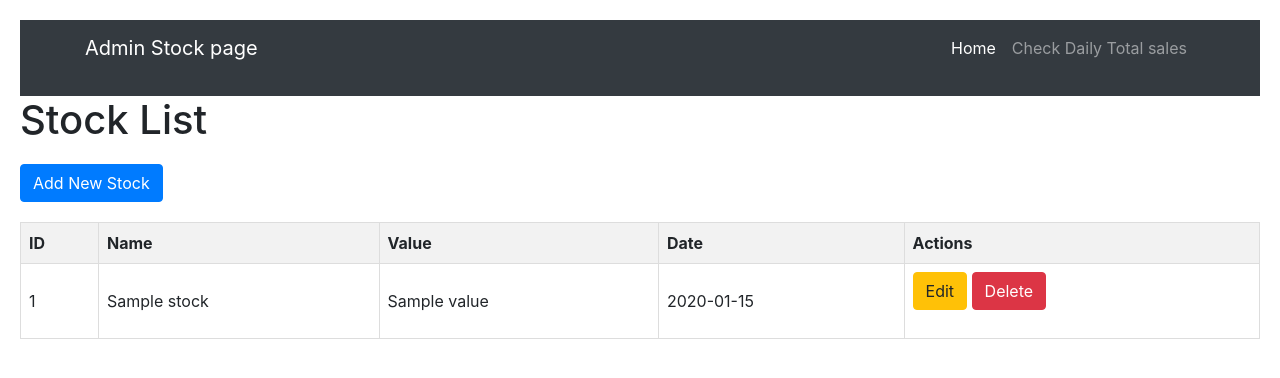
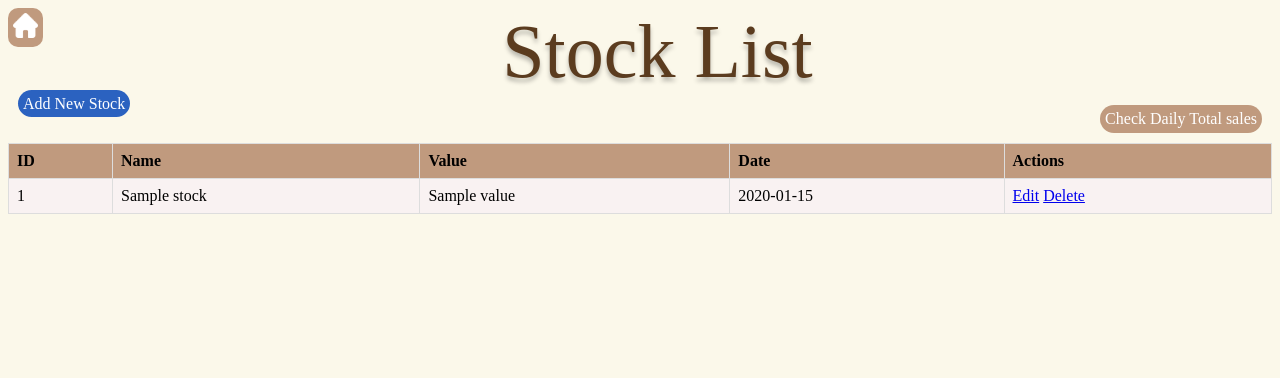
Before and after one commit to maefahluang-uni/99-project-cafemanagementsystemg5, a Spring app: page /list-stock in a window 1280 px wide. Shown: the top 378 px of the page. Run offline with Thymeleaf, Linux system fonts and the light colour scheme; the template is opened without the code that fills it: most values are stand-ins (such as "Sample title", 1, 10 or a date in 2020); data that the repository does not hold is empty; some libraries are stand-ins or nearby versions.

Commit message:
list-stock update

```diff
--- a/src/main/resources/templates/list-stock.html
+++ b/src/main/resources/templates/list-stock.html
@@ -5,22 +5,24 @@
     <meta name="viewport" content="width=device-width, initial-scale=1.0">
     <title>Stock List</title>
     <!-- Bootstrap CSS -->
-    <link rel="stylesheet" href="https://maxcdn.bootstrapcdn.com/bootstrap/4.0.0/css/bootstrap.min.css"
-        integrity="sha384-Gn5384xqQ1aoWXA+058RXPxPg6fy4IWvTNh0E263XmFcJlSAwiGgFAW/dAiS6JXm"
-        crossorigin="anonymous">
     <style>
-        body {
-            padding: 20px;
+
+
+        body{
+            background: #FBF8EA;
         }
 
-        h1 {
-            margin-bottom: 20px;
+        .h1{
+            color: #5B3C1F;
+            text-shadow: 0px 4px 4px rgba(0, 0, 0, 0.25);
+            font-family: Itim;
+            font-size: 76px;
+            font-style: normal;
+            font-weight: 400;
+            line-height: normal;
+            text-align: center;
         }
 
-        a {
-            margin-bottom: 20px;
-            display: block;
-        }
 
         table {
             border-collapse: collapse;
@@ -34,37 +36,56 @@
         }
 
         th {
-            background-color: #f2f2f2;
+            background-color: #C09A7E;
         }
+        td{
+            background-color: #f9f2f2;
+        }
+
+        .nav-home{
+            border-radius: 10px;
+            background: #C09A7E;
+            padding: 5px;
+            text-decoration: none;
+            color: rgb(255, 255, 255);
+            float: left;
+
+        }
+        .nav-check{
+            border-radius: 40px;
+            background: #C09A7E;
+            padding: 5px;
+            text-decoration: none;
+            color: rgb(255, 255, 255);
+            float: right;
+            margin: 10px;
+        }
+        .add-stock{
+            border-radius: 40px;
+            background: #2b62c0;
+            color: #ffffff;
+            padding: 5px;
+            text-decoration: none;
+            margin: 10px;
+
+        }
+        img{
+            height: 25px;
+            width: auto;
+        }
+
     </style>
 </head>
 <body>
     <!-- Navigation -->
-<nav class="navbar navbar-expand-lg navbar-dark bg-dark static-top">
-    <div class="container">
-        <a class="navbar-brand" href="/admin-dashboard">Admin Stock page</a>
-        <button class="navbar-toggler" type="button" data-toggle="collapse" data-target="#navbarResponsive"
-            aria-controls="navbarResponsive" aria-expanded="false" aria-label="Toggle navigation">
-            <span class="navbar-toggler-icon"></span>
-        </button>
-        <div class="collapse navbar-collapse" id="navbarResponsive">
-            <ul class="navbar-nav ml-auto">
-                <li class="nav-item active">
-                    <a class="nav-link" href="/admin-dashboard">Home</a>
-                </li>
-                <li class="nav-item">
-                    <a class="nav-link" href="/stocks">Check Daily Total sales</a>
-                </li>
-            </ul>
-        </div>
-    </div>
-</nav>
+            <a class="nav-home" href="/admin-dashboard">
+                <img src="../static/images/home.png" alt="home_btn">
+            </a>
+            <div class="h1">Stock List</div>
+            <a class="nav-check" href="/stocks">Check Daily Total sales</a>
+            <a class="add-stock" href="/add-stock">Add New Stock</a>
 
-        </div>
-    </nav>
 
-    <h1>Stock List</h1>
-    <a class="btn btn-primary" href="/add-stock">Add New Stock</a>
 
     <table id="myTable">
         <thead>
```
Also changed, not shown: src/main/resources/static/images/home.png (added).
